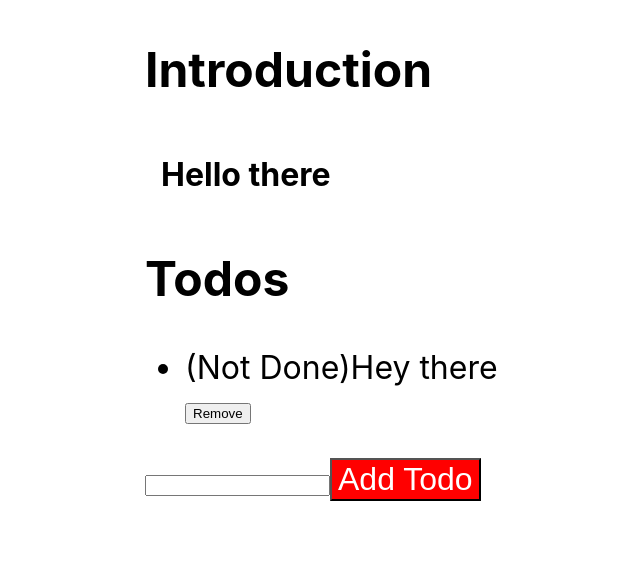
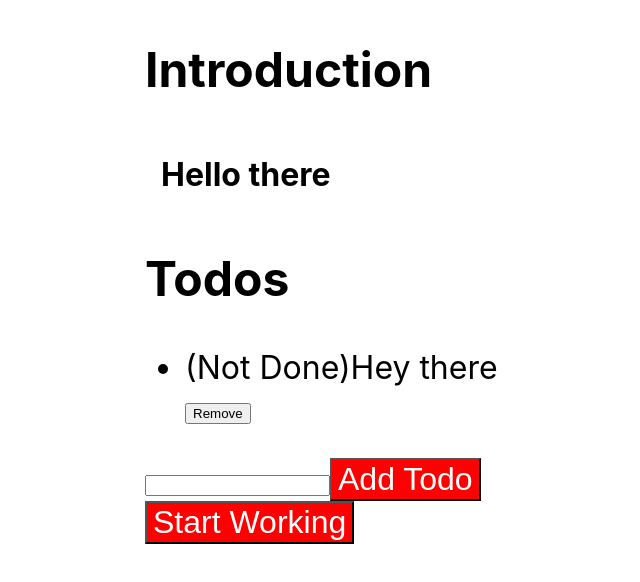
Before and after one commit to ChandrakantPal/TypeScript-basics, a React (Vite) app in the folder React-xState/: page / in a window 1280 px wide. Shown: the top 582 px of the page, without its empty margins (95-735 px from the left). Built offline with nearby package versions, Linux system fonts and the light colour scheme.

Commit message:
isEditing used for conditional rendering

```diff
--- a/React-xState/src/App.tsx
+++ b/React-xState/src/App.tsx
@@ -67,7 +67,7 @@ function App() {
     ],
     []
   )
-  const { todos, addTodo, removeTodo } = useTodos(initialTodos)
+  const { isEditing, todos, addTodo, removeTodo } = useTodos(initialTodos)
 
   // Experimental storing the value in ref to avoid state change
   const newTodoRef = React.useRef<HTMLInputElement>(null)
@@ -84,6 +84,8 @@ function App() {
       <Heading title="Introduction" />
       <Box>Hello there</Box>
       <Heading title="Todos" />
+      {isEditing && (
+        <>
           <UL
             items={todos}
             itemClick={(item) => {}}
@@ -98,6 +100,10 @@ function App() {
             <input type="text" ref={newTodoRef} />
             <Button onClick={onAddTodo}>Add Todo</Button>
           </div>
+          <Button>Start Working</Button>
+        </>
+      )}
+      {!isEditing && <Button>Stop Working</Button>}
     </div>
   )
 }
```
Lines whose indentation alone changed are shown as unchanged.
